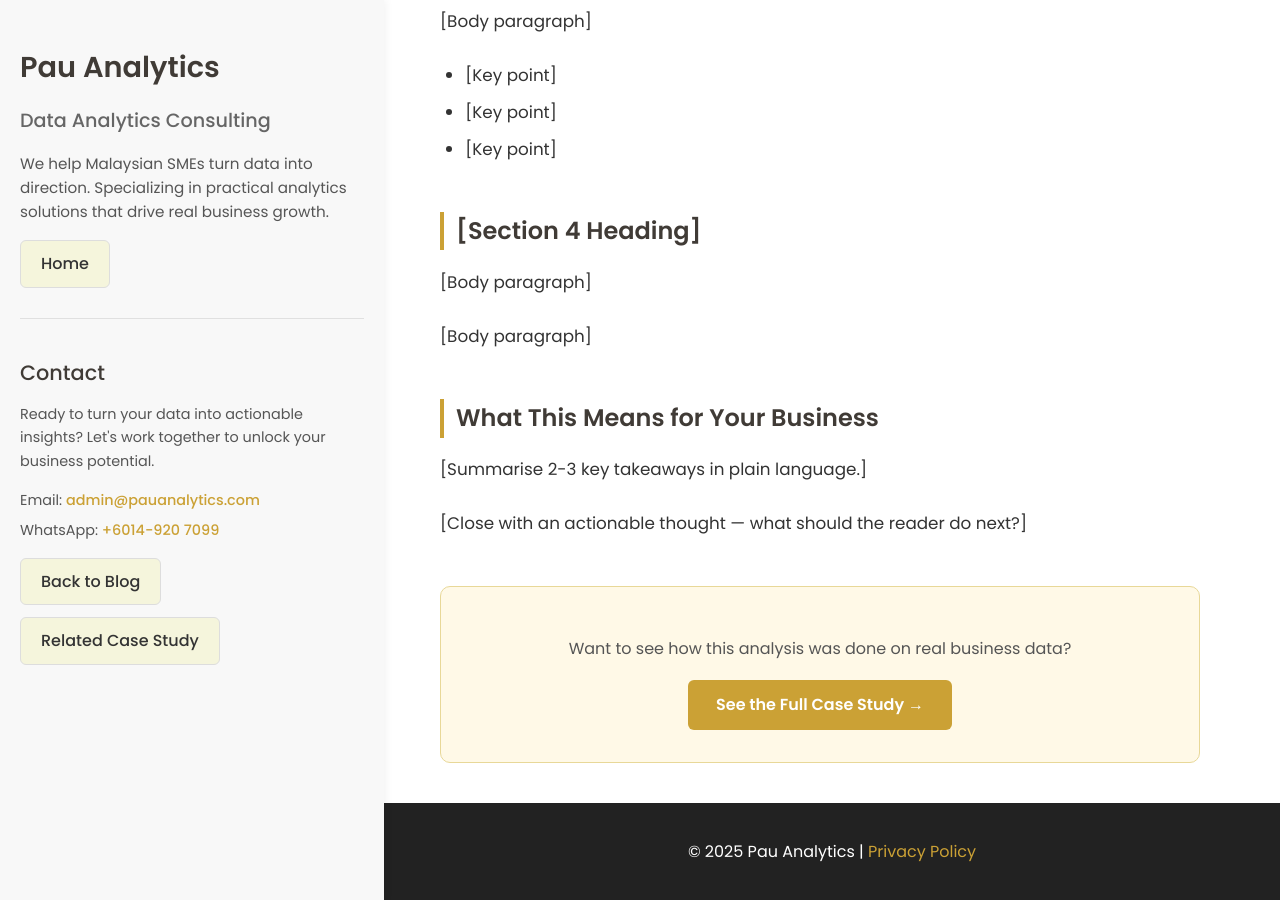
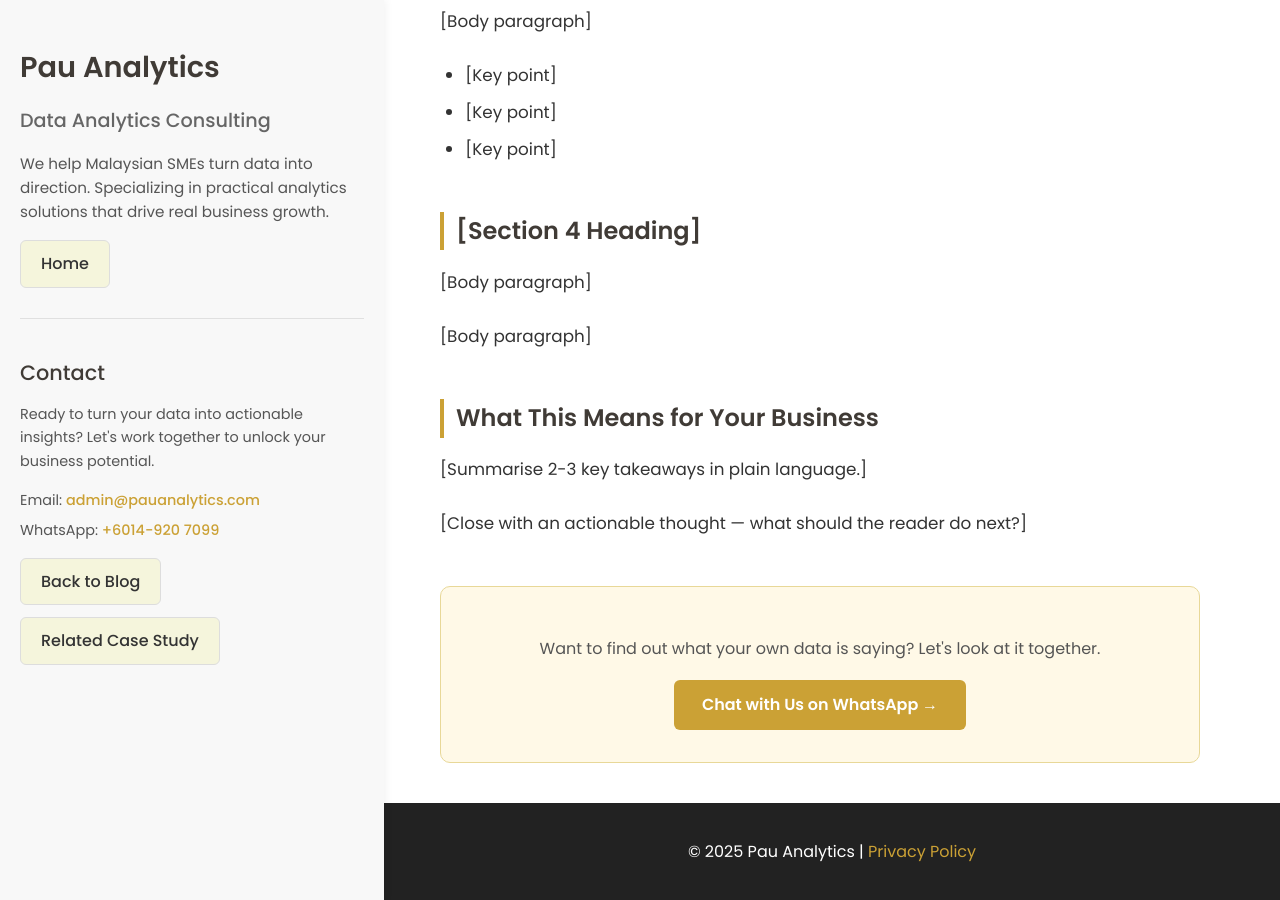
Before and after one commit to lyven81/pinnacles-learning-website, a Jekyll site: the page blog/template.html, which Jekyll copies as it is, in a window 1280 px wide and 900 px high, scrolled down 846 px. Built offline with Jekyll 4.4.1, drawn with Linux system fonts in a browser that asks for light colours.

Commit message:
Fix blog template end CTA — replace case study link with WhatsApp CTA
Template was out of sync with the publish skill. End CTA now uses the
WhatsApp [CH-B: POST SLUG] format matching step2-build-html.md section 2D.
Sidebar Related Case Study button unchanged.

Co-Authored-By: Claude Sonnet 4.6 <noreply@anthropic.com>

```diff
--- a/blog/template.html
+++ b/blog/template.html
@@ -383,10 +383,10 @@
                 <p>[Summarise 2-3 key takeaways in plain language.]</p>
                 <p>[Close with an actionable thought — what should the reader do next?]</p>
 
-                <!-- CTA to related case study -->
+                <!-- CTA to WhatsApp -->
                 <div class="post-cta">
-                    <p>Want to see how this analysis was done on real business data?</p>
-                    <a href="../case-study/[CASE STUDY SLUG].html" class="cta-link">See the Full Case Study →</a>
+                    <p>Want to find out what your own data is saying? Let's look at it together.</p>
+                    <a href="https://wa.me/60149207099?text=%5BCH-B%3A%20[POST SLUG]%5D%20Hi%20Pau%20Analytics%2C%20I%20read%20your%20blog%20post%20and%20would%20like%20to%20find%20out%20what%20my%20data%20is%20saying." class="cta-link">Chat with Us on WhatsApp →</a>
                 </div>
 
             </article>
```
